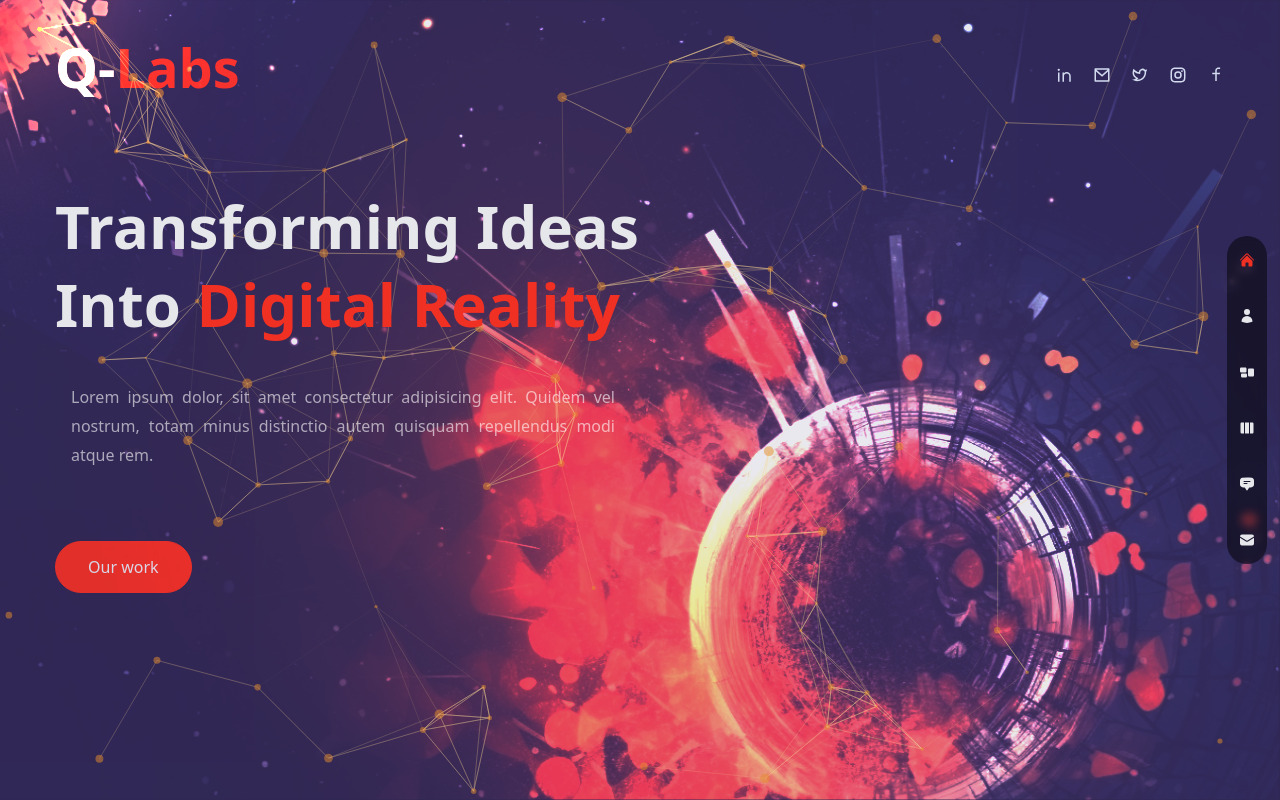
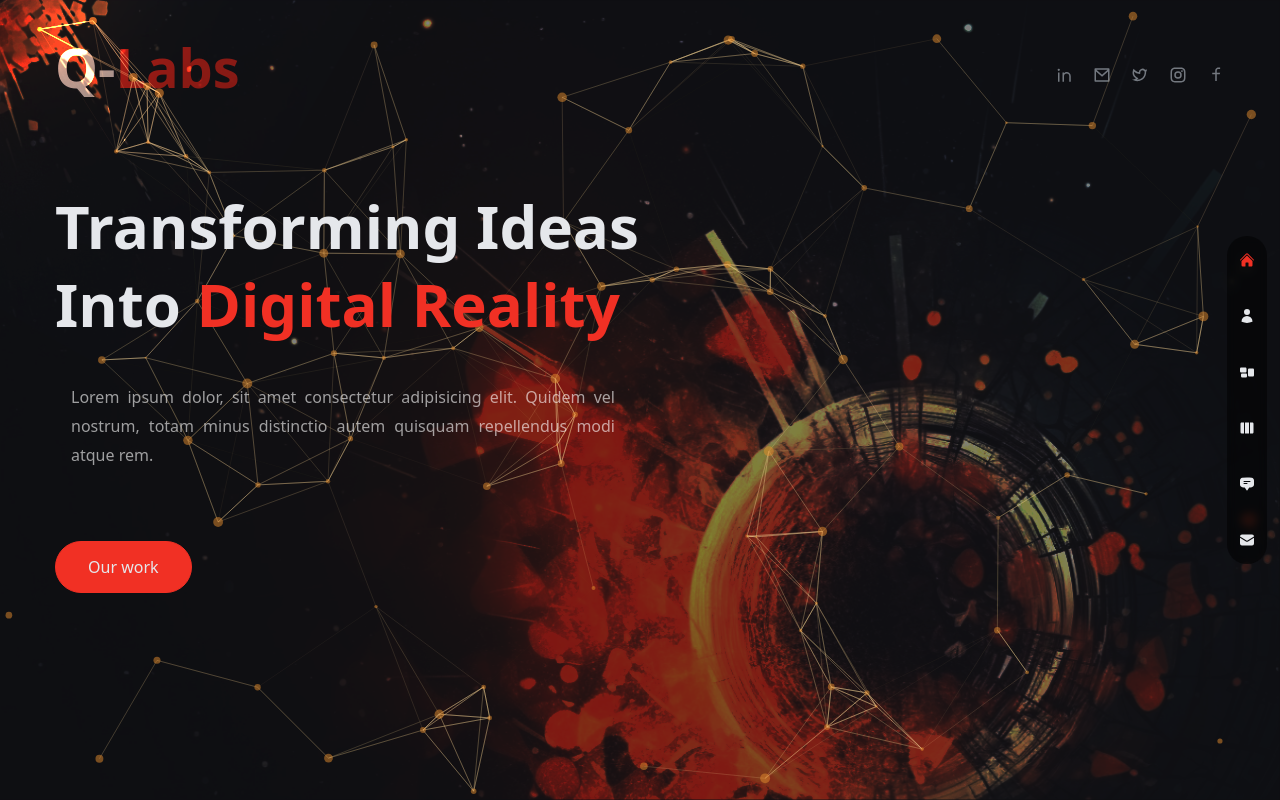
Before and after one commit to ArseneNgenzi/q-labs, a Next.js app: page / in a window 1280 px wide. Built offline with nearby package versions, Linux system fonts and the light colour scheme.

Commit message:
bug fixing

```diff
--- a/components/Layout.js
+++ b/components/Layout.js
@@ -11,7 +11,7 @@ const sora = Sora({
   weight: ['100', '200', '300', '400', '500', '600', '700', '800']
 })
 const Layout = ({children}) => {
-  return <div className={`  text-gray-200 bg-[#2e2257]/70 ${sora.variable} font-sora  h-screen`}>
+  return <div className={`  text-gray-200 bg-black/50 ${sora.variable} font-sora  h-screen`}>
     <TopLeftImg/>
     <Nav/>
     <Header/>
--- a/components/ParticlesContainer.js
+++ b/components/ParticlesContainer.js
@@ -11,7 +11,7 @@ const ParticlesContainer = () => {
 	const particlesLoaded = useCallback(async () => {}, []);
 	return (
 		<Particles
-    className=" w-full h-full absolute translate-z-0 bg-[#2e2257]/10"
+    className=" w-full h-full absolute translate-z-0 bg-black/50"
 			id="tsparticles"
 			init={particlesInit}
 			loaded={particlesLoaded}
--- a/pages/index.js
+++ b/pages/index.js
@@ -46,7 +46,7 @@ const Home = () => {
 						initial="hidden"
 						animate="show"
 						exit="hidden"
-						className=" hidden xl:flex"
+						className=" hidden xl:flex z-10"
 					>
 						<ProjectsBtn />
 					</motion.div>
```
